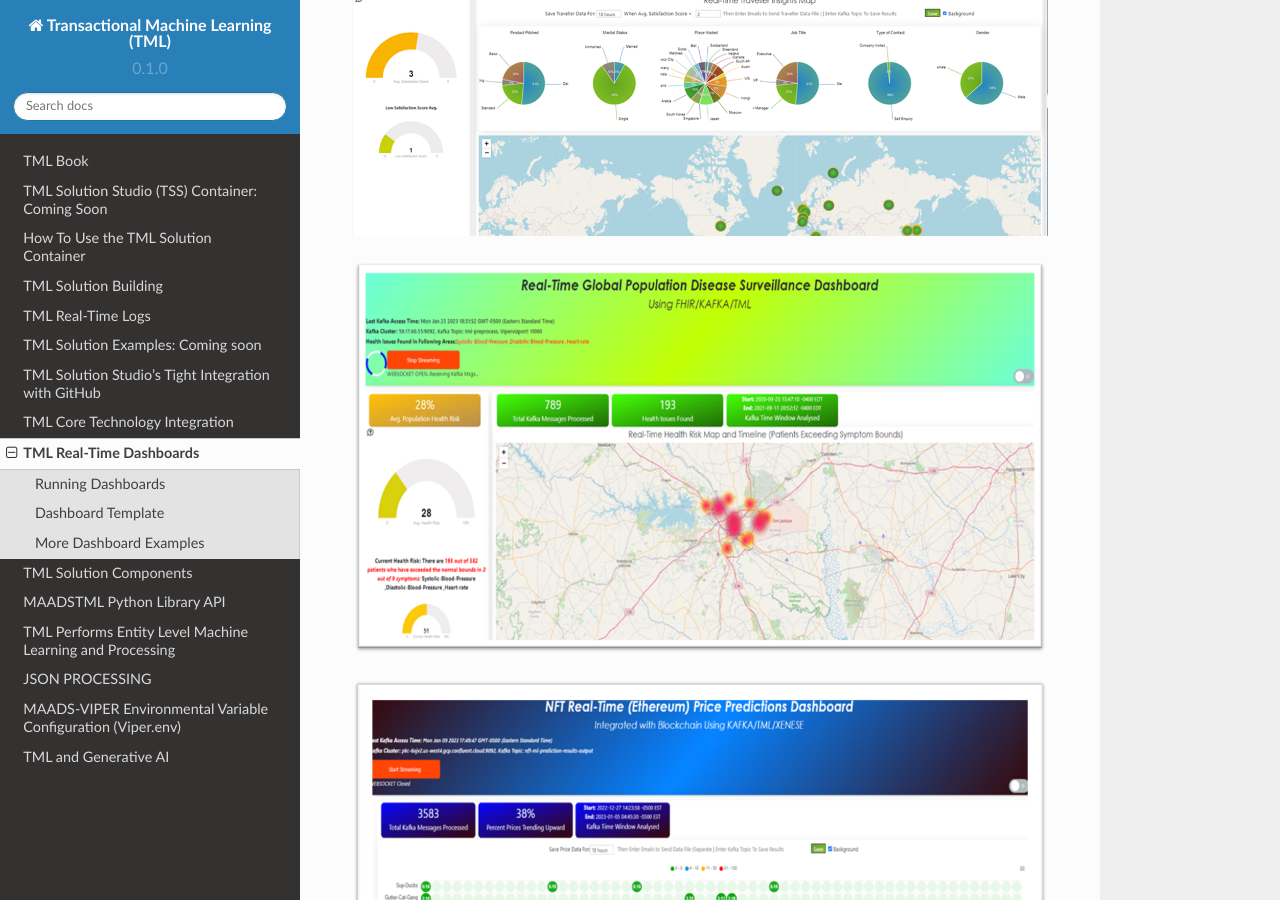
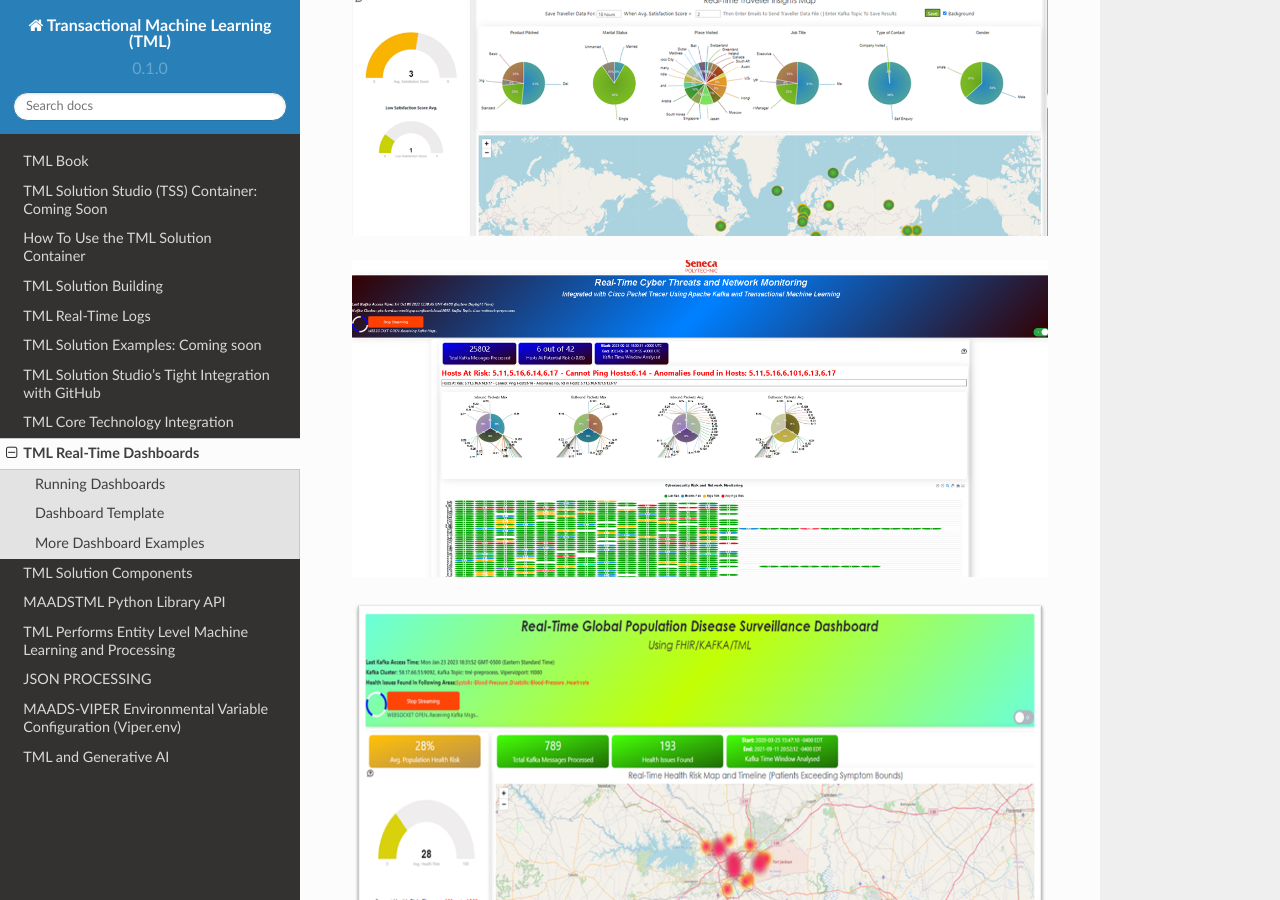
Before and after one commit to smaurice101/readthedocs, a Sphinx documentation site: the page built from docs/source/dashboards.rst, in a window 1280 px wide and 900 px high, scrolled down 545 px. Built offline with Sphinx 7.4.7 and the Read the Docs theme 2.0.0, drawn with Linux system fonts in a browser that asks for light colours.

Commit message:
Update dashboards.rst

```diff
--- a/docs/source/dashboards.rst
+++ b/docs/source/dashboards.rst
@@ -11,6 +11,8 @@ You can create real-time dashboards using TML binary called **Viperviz**.  These
 Some sample dashboards samples are below.
 
 .. figure:: d1.png
+
+.. figure:: cyberdash2.png
 
 .. figure:: d2.png
 
```
